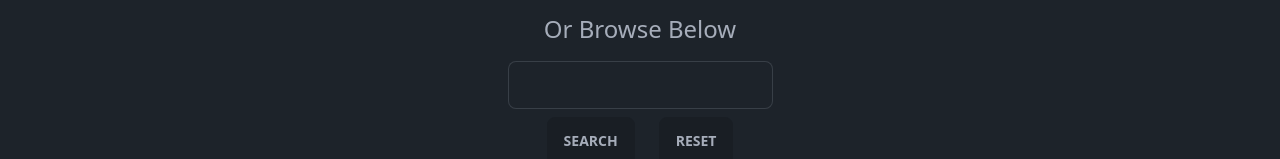
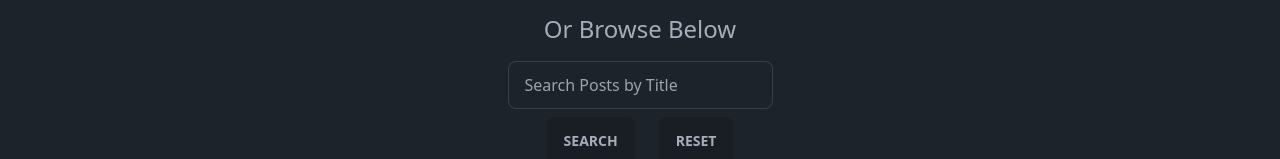
Before and after one commit to Fledtrain/web102_hobbyhub, a React (Vite) app: page / in a window 1280 px wide. Shown: the part 295-454 px from the top of the page. Built offline with nearby package versions, Linux system fonts and the light colour scheme; no server answers; the database is empty.

Commit message:
Updated home page placeholder text

```diff
--- a/src/routes/Home.jsx
+++ b/src/routes/Home.jsx
@@ -57,6 +57,7 @@ const Home = () => {
                 <input
                     type="text"
                     className="input input-bordered"
+                    placeholder="Search Posts by Title"
                     onChange={(e) =>
                         setSearch(e.target.value)
                     } />
```
